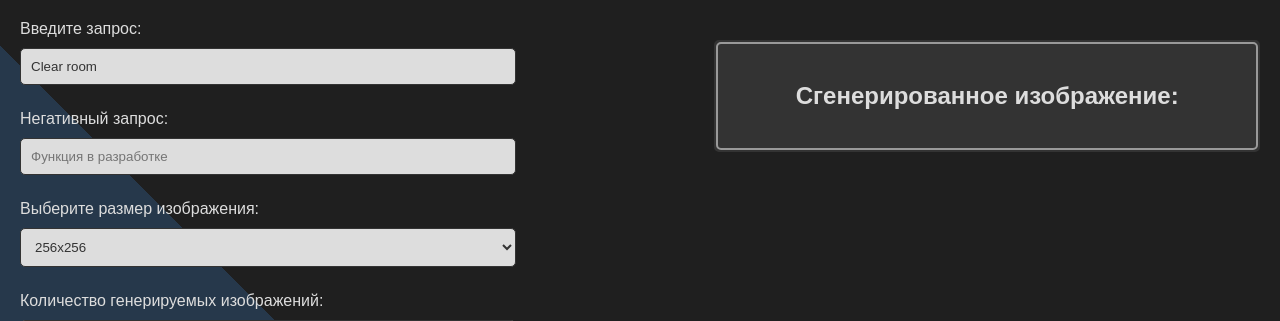
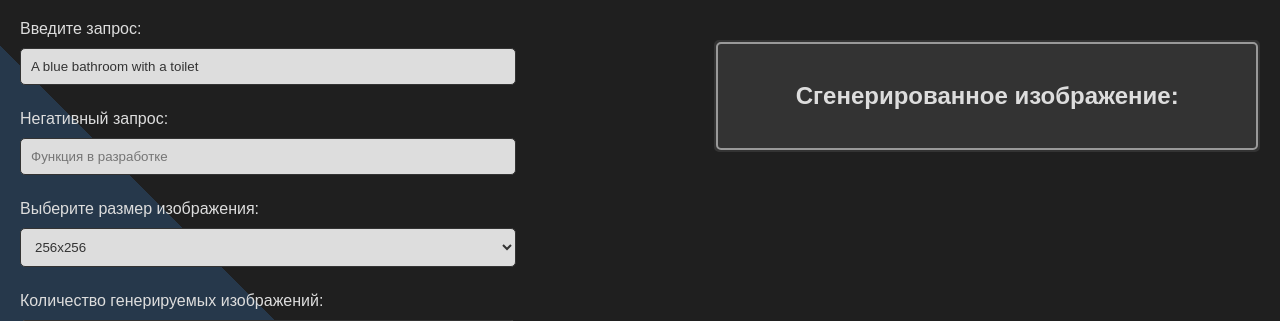
Before and after one commit to Shivronin/Cursovoy, a Flask app: page / in a window 1280 px wide. Shown: the part 59-380 px from the top of the page. Run offline with Flask 3, Linux system fonts and the light colour scheme.

Commit message:
UPD Docum

```diff
--- a/dev/templates/index.html
+++ b/dev/templates/index.html
@@ -156,7 +156,7 @@
 
     <script>
         // Устанавливаем начальный текст для поля позитивных запросов
-        document.getElementById('positive-input').value = 'Clear room';
+        document.getElementById('positive-input').value = 'A blue bathroom with a toilet';
 
         // Блокируем ввод в поле негативных запросов с сообщением
         const negativeInput = document.getElementById('negative-input');
```
Also changed, not shown: 6 other files.
